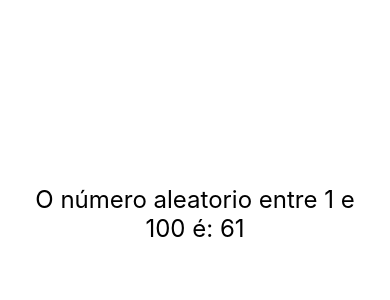
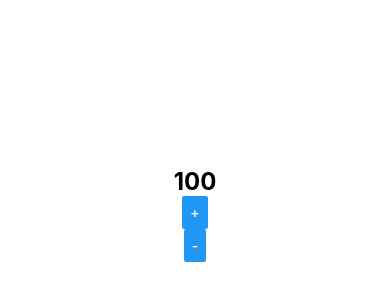
Before and after one commit to Tartaminos/Curso-react-native, a React Native app: screen / in a window 390 px wide. Shown: the part 208-508 px from the top of the page. Built offline with nearby package versions, Linux system fonts and the light colour scheme.

Commit message:
usando fragment e criando um contador

```diff
--- a/src/App.js
+++ b/src/App.js
@@ -1,18 +1,29 @@
 import React from "react"
 import { View, StyleSheet } from 'react-native'
 
-import First from './components/First'
-import CompPadrao, { Comp1, Comp2 } from './components/Multi'
-import MinMax from "./components/MinMax"
-import Randon from "./components/Randon"
+// import First from './components/First'
+// import CompPadrao, { Comp1, Comp2 } from './components/Multi'
+// import MinMax from "./components/MinMax"
+// import Randon from "./components/Randon"
+//import Title from "./components/Title"
+//import Button from "./components/Button"
+import Counter from "./components/Counter"
+
 
 export default () => (
         <View style={style.App}>
 
-            <Randon min={1} max={100} />
+            <Counter initial={100} />
+
+           {/* <CompPadrao />
 
 
-           {/* <CompPadrao />
+            <Button />
+
+            <Title first="Cadastro"
+                second="Tela de Cadastro do produto" />
+
+            <Randon min={1} max={100} />
 
             <Comp1 />
 
@@ -31,8 +42,7 @@ const style = StyleSheet.create({
         flexGrow: 1,
         justifyContent: "center",
         alignItems: "center",
-        padding: 20,
-        flexShrink: 1
+        padding: 20
     }
 
 })
--- /dev/null
+++ b/src/components/Button.js
@@ -0,0 +1,27 @@
+import React, { Fragment } from "react"
+import { Button } from "react-native"
+
+export default (props) => {
+
+    function execute() {
+        console.warn("EXEC! 1")
+    }
+
+    return (
+        <Fragment>
+            <Button title="Executar!"
+            onPress={execute}
+            />
+
+            <Button title="Executar! 2"
+            onPress={function(){
+                console.warn("EXEC 2")
+            }}
+            />
+
+            <Button title="Executar! 3"
+                onPress={() => {console.warn("EXEC 3")}}
+            />
+        </Fragment>
+    )
+}
--- /dev/null
+++ b/src/components/Counter.js
@@ -0,0 +1,27 @@
+import React, { Fragment, useState } from "react"
+import { Text, Button } from "react-native"
+import style from "./style"
+
+export default (props) => {
+
+    const [number, setNumber] = useState(props.initial)
+
+    const inc = () => {
+        setNumber(number + 1)
+    }
+
+    const dec = () => {
+        setNumber(number - 1)
+    }
+
+    return (
+        <Fragment>
+            <Text style={style.biggerText}>
+                {number}
+            </Text>
+            <Button title="+" onPress={inc}></Button>
+            <Button title="-" onPress={dec}></Button>
+        </Fragment>
+
+    )
+}
--- /dev/null
+++ b/src/components/Title.js
@@ -0,0 +1,20 @@
+import React, { Fragment } from "react"
+import { Text } from 'react-native'
+import style from "./style"
+
+
+export default (props) => {
+    return (
+// react fragment retorna mais de um elemento diretamente sem estar envolvido em nada
+// são chamados de elementos adjacentes, se quiser retorna-los deve-se usar o fragment
+// importa ele com o react
+        <Fragment>
+            <Text style={style.biggerText}>
+                {props.first}
+            </Text>
+            <Text>
+                {props.second}
+            </Text>
+        </Fragment>
+    )
+}
--- a/src/components/style.js
+++ b/src/components/style.js
@@ -4,5 +4,6 @@ export default StyleSheet.create({
     biggerText: {
         fontSize: 24,
         textAlign: "center",
+        fontWeight: 'bold',
     }
 })
```
